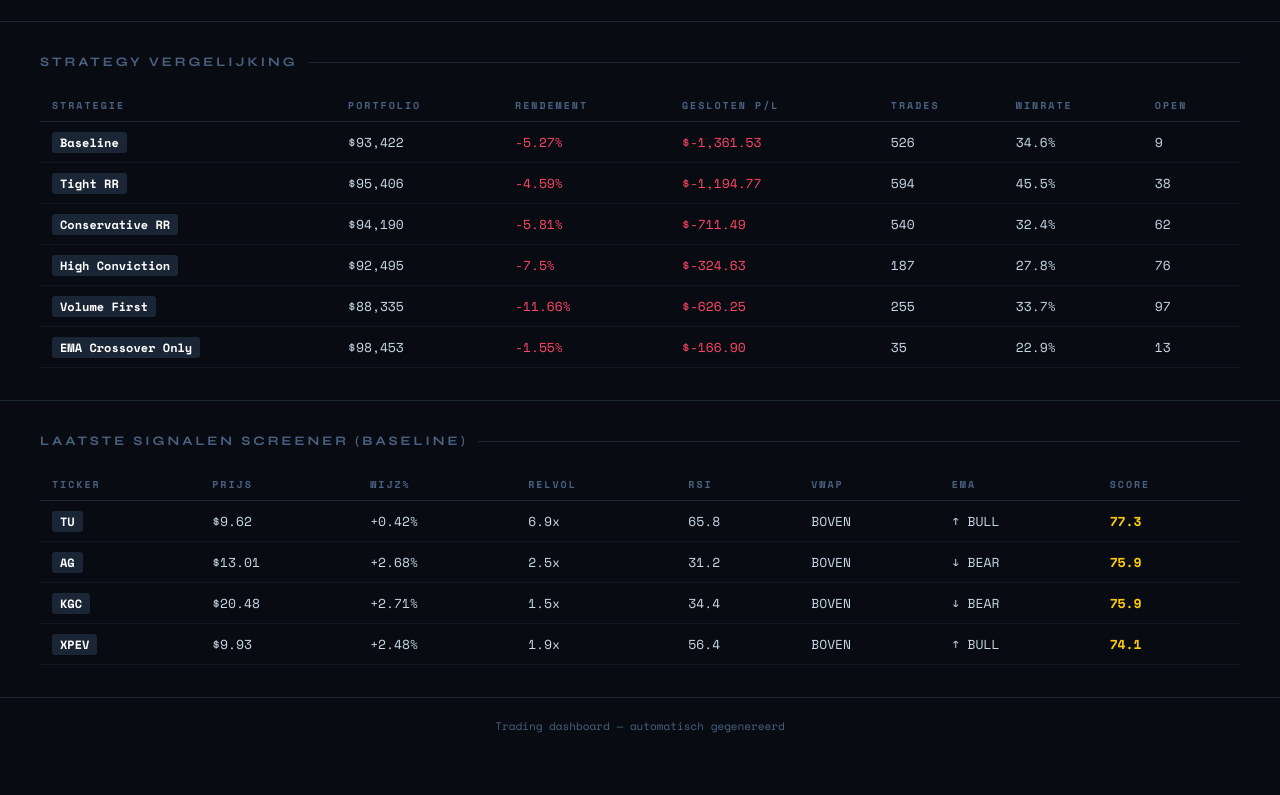
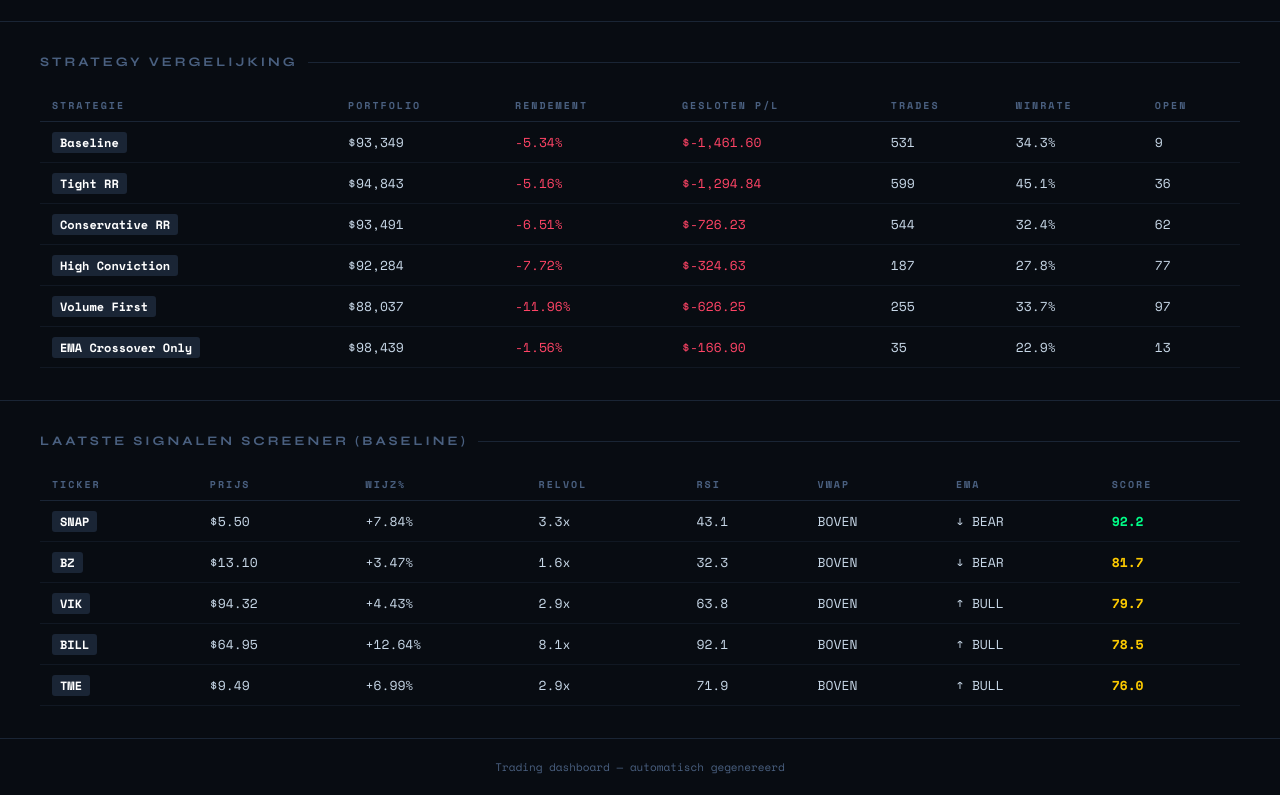
Before and after one commit to jobluchies/trading-dashboard, a plain HTML site: page index.html in a window 1280 px wide. Shown: the part 89-884 px from the top of the page. Before the commit the page ends 843 px from the top, so only its background shows below. Drawn offline with nearby package versions, Linux system fonts and the light colour scheme.

Commit message:
Dashboard update 18/11/2026 15:55

```diff
--- a/index.html
+++ b/index.html
@@ -36,7 +36,7 @@
   </div>
   <div style="text-align:right">
     <div style="margin-bottom:6px"><span class="live-dot"></span> <span style="color:var(--accent);font-size:11px">LIVE</span></div>
-    <div class="timestamp">Laatste update: <b>17/11/2026 17:00</b></div>
+    <div class="timestamp">Laatste update: <b>18/11/2026 15:55</b></div>
   </div>
 </header>
 <div class="section">
@@ -46,44 +46,44 @@
     <tbody>
         <tr>
             <td><span class="ticker">Baseline</span></td>
-            <td>$93,422</td>
-            <td style="color:#ff4466">-5.27%</td>
-            <td style="color:#ff4466">$-1,361.53</td>
-            <td>526</td>
-            <td>34.6%</td>
+            <td>$93,349</td>
+            <td style="color:#ff4466">-5.34%</td>
+            <td style="color:#ff4466">$-1,461.60</td>
+            <td>531</td>
+            <td>34.3%</td>
             <td>9</td>
         </tr>
         <tr>
             <td><span class="ticker">Tight RR</span></td>
-            <td>$95,406</td>
-            <td style="color:#ff4466">-4.59%</td>
-            <td style="color:#ff4466">$-1,194.77</td>
-            <td>594</td>
-            <td>45.5%</td>
-            <td>38</td>
+            <td>$94,843</td>
+            <td style="color:#ff4466">-5.16%</td>
+            <td style="color:#ff4466">$-1,294.84</td>
+            <td>599</td>
+            <td>45.1%</td>
+            <td>36</td>
         </tr>
         <tr>
             <td><span class="ticker">Conservative RR</span></td>
-            <td>$94,190</td>
-            <td style="color:#ff4466">-5.81%</td>
-            <td style="color:#ff4466">$-711.49</td>
-            <td>540</td>
+            <td>$93,491</td>
+            <td style="color:#ff4466">-6.51%</td>
+            <td style="color:#ff4466">$-726.23</td>
+            <td>544</td>
             <td>32.4%</td>
             <td>62</td>
         </tr>
         <tr>
             <td><span class="ticker">High Conviction</span></td>
-            <td>$92,495</td>
-            <td style="color:#ff4466">-7.5%</td>
+            <td>$92,284</td>
+            <td style="color:#ff4466">-7.72%</td>
             <td style="color:#ff4466">$-324.63</td>
             <td>187</td>
             <td>27.8%</td>
-            <td>76</td>
+            <td>77</td>
         </tr>
         <tr>
             <td><span class="ticker">Volume First</span></td>
-            <td>$88,335</td>
-            <td style="color:#ff4466">-11.66%</td>
+            <td>$88,037</td>
+            <td style="color:#ff4466">-11.96%</td>
             <td style="color:#ff4466">$-626.25</td>
             <td>255</td>
             <td>33.7%</td>
@@ -91,8 +91,8 @@
         </tr>
         <tr>
             <td><span class="ticker">EMA Crossover Only</span></td>
-            <td>$98,453</td>
-            <td style="color:#ff4466">-1.55%</td>
+            <td>$98,439</td>
+            <td style="color:#ff4466">-1.56%</td>
             <td style="color:#ff4466">$-166.90</td>
             <td>35</td>
             <td>22.9%</td>
@@ -104,44 +104,54 @@
   <div class="section-title">Laatste signalen screener (Baseline)</div>
   <table><thead><tr><th>Ticker</th><th>Prijs</th><th>Wijz%</th><th>RelVol</th><th>RSI</th><th>VWAP</th><th>EMA</th><th>Score</th></tr></thead><tbody>
             <tr>
-                <td><span class="ticker">TU</span></td>
-                <td>$9.62</td>
-                <td>+0.42%</td>
-                <td>6.9x</td>
-                <td>65.8</td>
+                <td><span class="ticker">SNAP</span></td>
+                <td>$5.50</td>
+                <td>+7.84%</td>
+                <td>3.3x</td>
+                <td>43.1</td>
+                <td>BOVEN</td>
+                <td>↓ BEAR</td>
+                <td style="color:#00ff88"><b>92.2</b></td>
+            </tr>
+            <tr>
+                <td><span class="ticker">BZ</span></td>
+                <td>$13.10</td>
+                <td>+3.47%</td>
+                <td>1.6x</td>
+                <td>32.3</td>
+                <td>BOVEN</td>
+                <td>↓ BEAR</td>
+                <td style="color:#ffcc00"><b>81.7</b></td>
+            </tr>
+            <tr>
+                <td><span class="ticker">VIK</span></td>
+                <td>$94.32</td>
+                <td>+4.43%</td>
+                <td>2.9x</td>
+                <td>63.8</td>
                 <td>BOVEN</td>
                 <td>↑ BULL</td>
-                <td style="color:#ffcc00"><b>77.3</b></td>
+                <td style="color:#ffcc00"><b>79.7</b></td>
             </tr>
             <tr>
-                <td><span class="ticker">AG</span></td>
-                <td>$13.01</td>
-                <td>+2.68%</td>
-                <td>2.5x</td>
-                <td>31.2</td>
+                <td><span class="ticker">BILL</span></td>
+                <td>$64.95</td>
+                <td>+12.64%</td>
+                <td>8.1x</td>
+                <td>92.1</td>
                 <td>BOVEN</td>
-                <td>↓ BEAR</td>
-                <td style="color:#ffcc00"><b>75.9</b></td>
+                <td>↑ BULL</td>
+                <td style="color:#ffcc00"><b>78.5</b></td>
             </tr>
             <tr>
-                <td><span class="ticker">KGC</span></td>
-                <td>$20.48</td>
-                <td>+2.71%</td>
-                <td>1.5x</td>
-                <td>34.4</td>
-                <td>BOVEN</td>
-                <td>↓ BEAR</td>
-                <td style="color:#ffcc00"><b>75.9</b></td>
-            </tr>
-            <tr>
-                <td><span class="ticker">XPEV</span></td>
-                <td>$9.93</td>
-                <td>+2.48%</td>
-                <td>1.9x</td>
-                <td>56.4</td>
+                <td><span class="ticker">TME</span></td>
+                <td>$9.49</td>
+                <td>+6.99%</td>
+                <td>2.9x</td>
+                <td>71.9</td>
                 <td>BOVEN</td>
                 <td>↑ BULL</td>
-                <td style="color:#ffcc00"><b>74.1</b></td>
+                <td style="color:#ffcc00"><b>76.0</b></td>
             </tr></tbody></table>
 </div>
 <footer>Trading dashboard — automatisch gegenereerd</footer>
```
